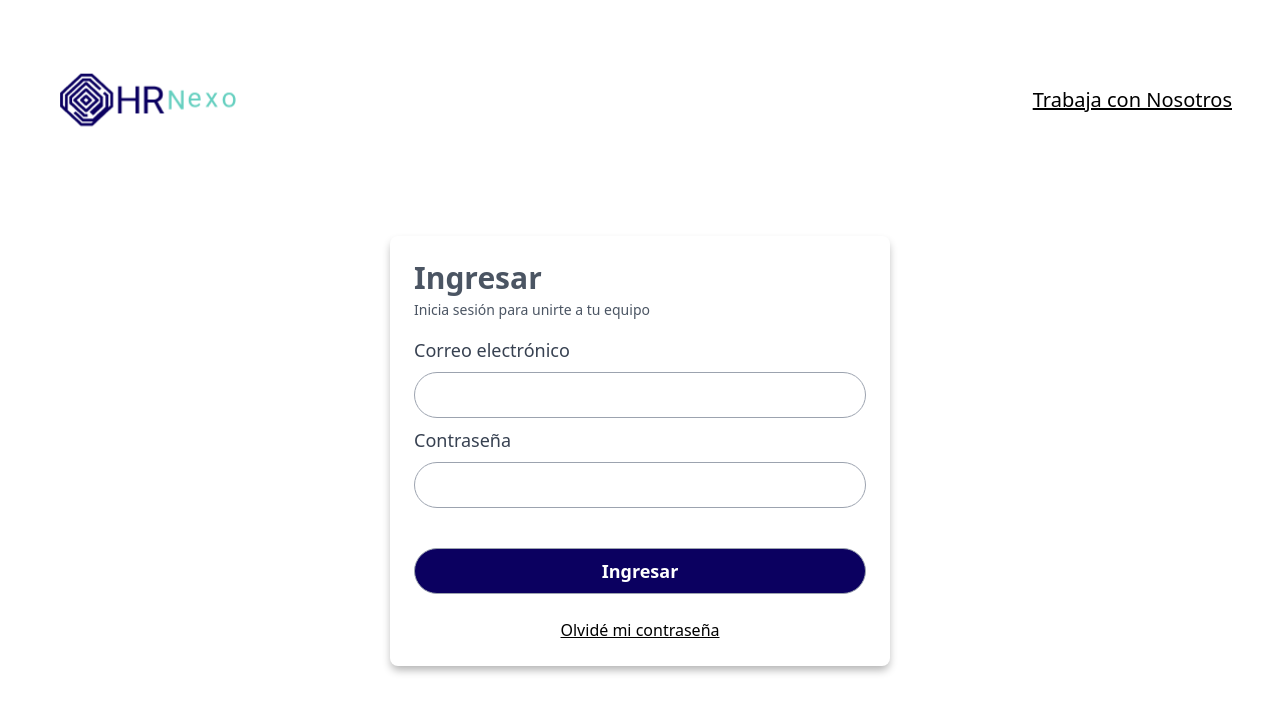
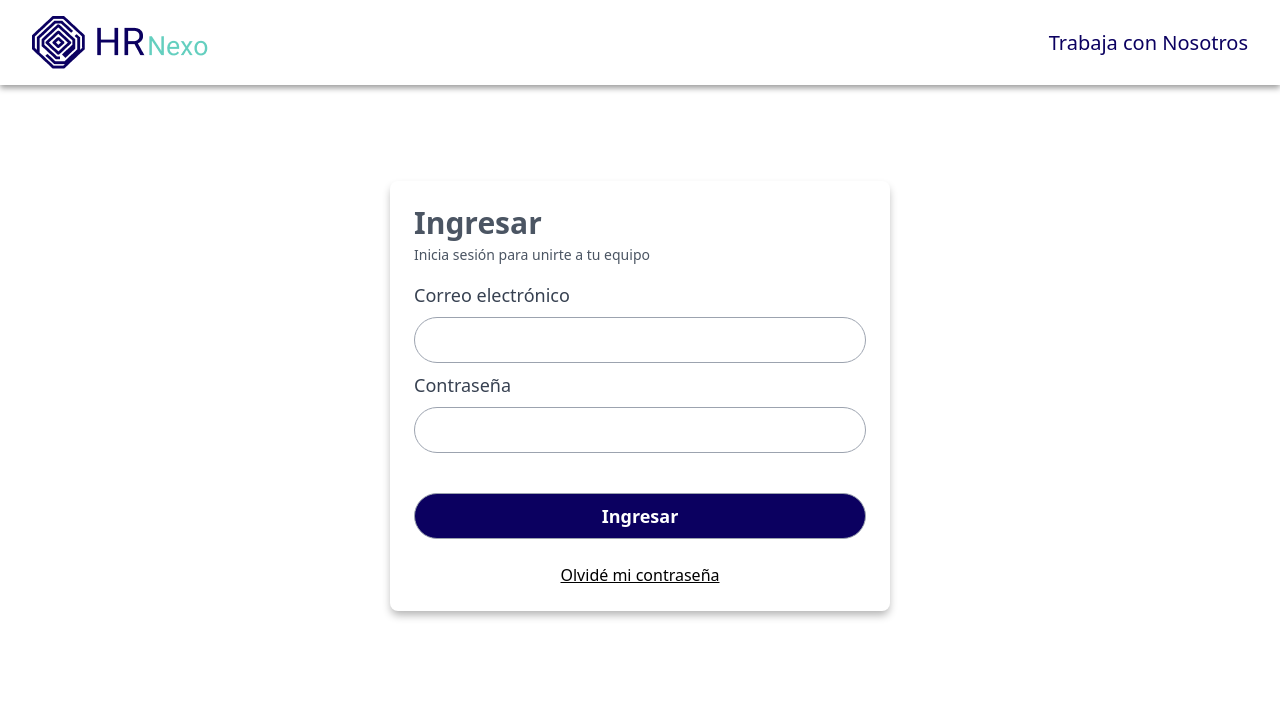
Before and after one commit to Visual2024/c17-67-t-python, a React (Vite) app in the folder Frontend/RecursosHumanosWebApp/: page /login in a window 1280 px wide. Shown: the top 712 px of the page. Built offline with nearby package versions, Linux system fonts and the light colour scheme.

Commit message:
nueva api

```diff
--- a/Frontend/RecursosHumanosWebApp/src/Components/Form/FormularioRegistro.jsx
+++ b/Frontend/RecursosHumanosWebApp/src/Components/Form/FormularioRegistro.jsx
@@ -8,6 +8,9 @@ export const FormularioRegistro = () => {
     const [error, setError] = useState({ firstState: true });
     const navigate = useNavigate();
 
+    const endpoint = import.meta.env.VITE_API_KEY
+
+    console.log(endpoint);
     const validateFields = (candidate) => {
         setError({
             first_name: !validateName(candidate.first_name),
@@ -47,7 +50,7 @@ export const FormularioRegistro = () => {
         )
             return;
 
-        fetch("http://127.0.0.1:8000/hiring/api/v1/candidate/", {
+        fetch(`${endpoint}/api/v1/candidate/`, {
             method: "POST",
             body: JSON.stringify(candidate),
             headers: {
--- a/Frontend/RecursosHumanosWebApp/src/Pages/Login.jsx
+++ b/Frontend/RecursosHumanosWebApp/src/Pages/Login.jsx
@@ -83,16 +83,22 @@ export const Login = () => {
   };
 
   return (
-    <div className={loginstyles.Container}>
+    <>
+      <header className={loginstyles.header}>
+        <nav className={loginstyles.nav}>
           <figure>
             <img onClick={cForm} className={loginstyles.imgLogo} src="/images/HR-Nexo-2.png" alt="logo-Nexo-RecursosHumanos" />
+          </figure>
             {
               !loginSwitch ?
-            <h2 onClick={cambiarForm} className='cursor-pointer text-xl underline'>Trabaja con Nosotros</h2>
+              <h2 onClick={cambiarForm} className='cursor-pointer text-primary text-xl'>Trabaja con Nosotros</h2>
                 :
-            <h2 onClick={cambiarForm} className='cursor-pointer text-xl underline'>Iniciar Sesión</h2>
+              <h2 onClick={cambiarForm} className='cursor-pointer text-primary text-xl'>Iniciar Sesión</h2>
             }
-      </figure>
+        </nav>
+      </header>
+
+      <div className={loginstyles.Container}>
 
         <div className={loginstyles.formulariosDiv}>
         {
@@ -149,5 +155,7 @@ export const Login = () => {
 
 
       </div>
+    </>
+
   )
 }
--- a/Frontend/RecursosHumanosWebApp/src/Styles/Login.module.css
+++ b/Frontend/RecursosHumanosWebApp/src/Styles/Login.module.css
@@ -1,5 +1,24 @@
+.header{
+    width: 100vw;
+    box-shadow: 0px 3px 6px rgb(0, 0, 0, .4);
+    display: flex;
+    align-items: center;
+    justify-content: center;
+    box-sizing: border-box;
+    user-select: none;
+}
+
+.nav{
+    display: flex;
+    align-items: center;
+    justify-content: space-between;
+    box-sizing: border-box;
+    padding: 16px 32px;
+    width: 100%;
+}
+
 .Container{
-    padding: 0 48px 36px;
+    padding: 0;
     display: flex;
     flex-direction: column;
     align-items: center;
@@ -8,21 +27,7 @@
     width: 100%;
     user-select: none;
     gap: 36px;
-}
-
-.Container figure{
-    width: 100%;
-    max-width: 1280px;
-    margin: 0 32px;
-    display: flex;
-    align-items: center;
-    justify-content: space-between;
-    box-sizing: border-box;
-}
-
-.imgLogo{
-    width: 200px;
-    height: 200px;
+    margin: 96px 0;
 }
 
 .formulariosDiv{
@@ -146,9 +151,7 @@
         padding: 0 16px;
     }
 
-    .Container figure{
-        margin: 0;
-        justify-content: space-around;
+    .nav{
         text-align: end;
     }
 
--- a/Frontend/RecursosHumanosWebApp/src/services/config/config.js
+++ /dev/null
@@ -1 +0,0 @@
-export const API_KEY= 'https://c17-67-t-python-production.up.railway.app/'
```
Also changed, not shown: Frontend/RecursosHumanosWebApp/public/images/HR-Nexo-2.png. Lines whose indentation alone changed are shown as unchanged.
